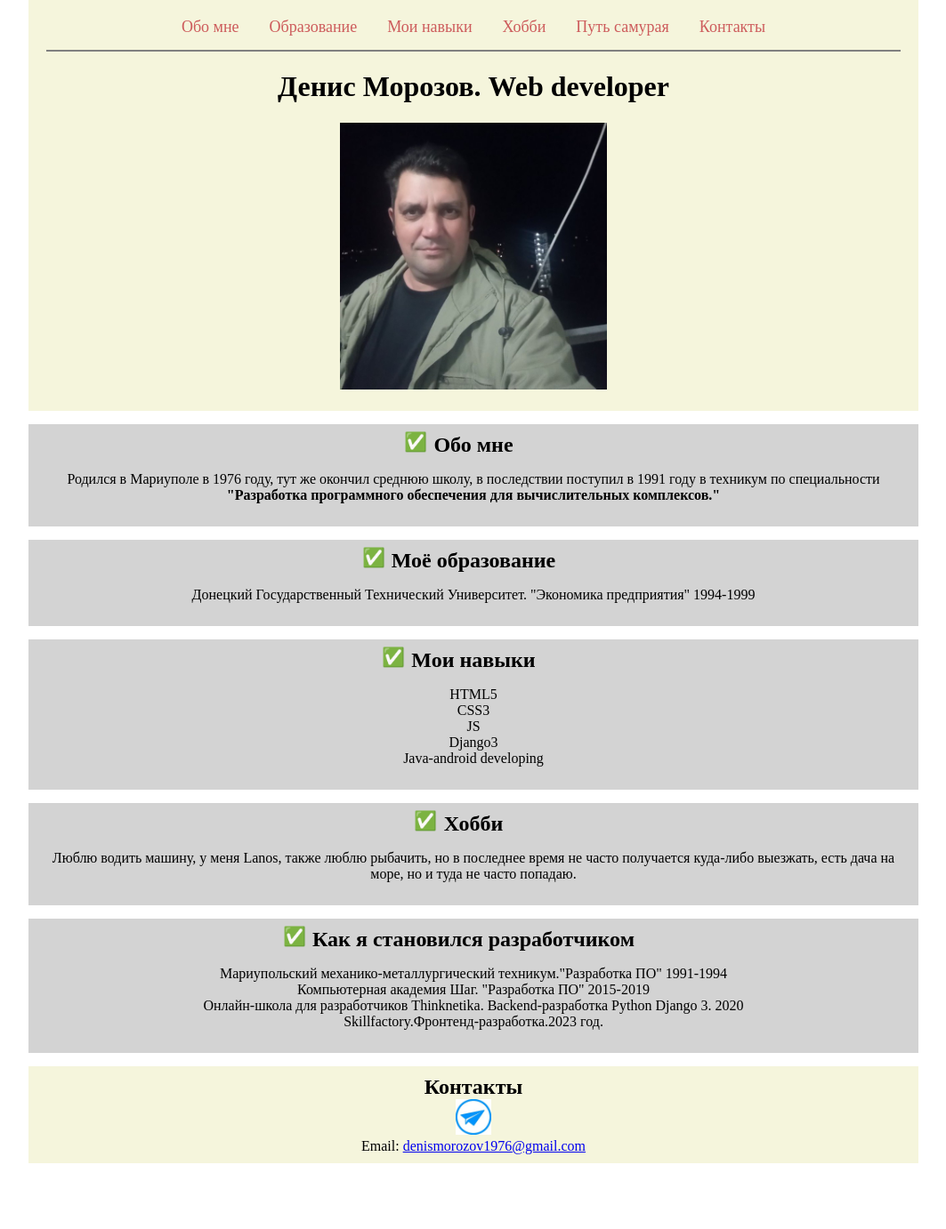
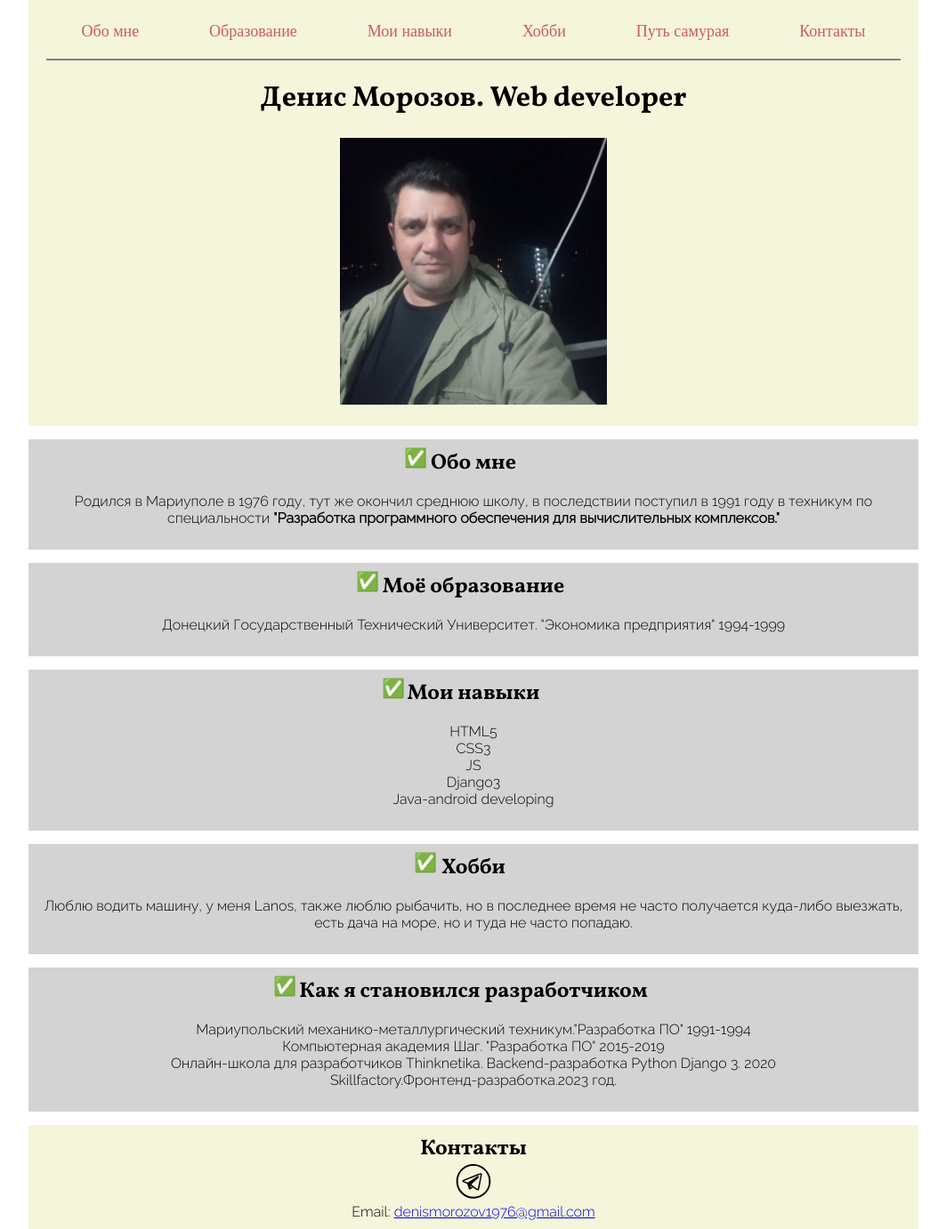
Before and after one commit to denm76/webdev, a plain HTML site: page index.html in a window 1280 px wide. Shown: the whole page at 89% size, without its empty margins (108-1171 px from the left). Before the commit the page ends 1308 px from the top, so only its background shows below. Drawn offline with Linux system fonts and the light colour scheme.

Commit message:
Added fonts styles, SVG icons, flex direction to navigation menu

```diff
--- a/css/style.css
+++ b/css/style.css
@@ -4,8 +4,46 @@ body {
   text-align: center;
 }
 
+header{
+  background-color: beige;
+  padding: 20px;
+}
+
+header img{
+  width: 300px;
+  height: 300px;
+}
+
+.navigation {
+  border-bottom: 2px solid grey;
+  padding-bottom: 15px;
+  display: flex;
+  justify-content: space-around;
+  align-items: center;
+}
+
+.navigation a {
+  margin: 0 10px;
+  font-size: 18px;
+  text-decoration: none;
+  color: indianred;
+  padding: 5px;
+  border-radius: 3px;
+}
+
+.navigation a:hover{
+  background-color: silver;
+}
+
+h1 {
+  font-family: 'Vollkorn', serif;
+  font-weight: 700;
+}
+
 h2 {
   position: relative;
+  font-family: 'Vollkorn', serif;
+  font-weight: 400;
 }
 
 h2.about::before {
@@ -19,7 +57,7 @@ h2.about::before {
 h2.education::before {
   content: "\2705";
   position: absolute;
-  left: 365px;
+  left: 358px;
   top: -2px;
   font-size: 1.3rem;
 }
@@ -43,43 +81,18 @@ h2.hobbies::before {
 h2.become::before {
   content: "\2705";
   position: absolute;
-  left: 276px;
+  left: 265px;
   top: -2px;
   font-size: 1.3rem;
 }
 
-
-header{
-  background-color: beige;
-  padding: 20px;
-  text-align: center;
+p, li {
+  font-family: Raleway, sans-serif;
 }
 
-header h1{
-  text-align: center;
-}
-
-header img{
-  width: 300px;
-  height: 300px;
-}
-
-.navigation {
-  border-bottom: 2px solid grey;
-  padding-bottom: 15px;
-}
-
-.navigation a {
-  margin: 0 10px;
-  font-size: 18px;
-  text-decoration: none;
-  color: indianred;
-  padding: 5px;
-  border-radius: 3px;
-}
-
-.navigation a:hover{
-  background-color: silver;
+.main {
+  display: flex;
+  flex-direction: column;
 }
 
 .section {
--- a/index.html
+++ b/index.html
@@ -3,6 +3,8 @@
 <head>
   <meta charset="UTF-8">
   <meta name="viewport" content="width=device-width, initial-scale=1.0">
+  <link href="https://fonts.googleapis.com/css?family=M+PLUS+Rounded+1c:400,700|Vollkorn:700&amp;display=swap&amp;subset=cyrillic" rel="stylesheet">
+  <link href="https://fonts.googleapis.com/css2?family=Raleway:wght@300&display=swap" rel="stylesheet">
   <link rel="stylesheet" href="css/style.css">
   <title>Web developer card</title>
 </head>
@@ -19,7 +21,7 @@
     <h1>Денис Морозов. Web developer</h1>
     <img src="images/me.jpg" alt="Денис Морозов">
   </header>
-  <main>
+  <main class="main">
     <section class="about_me section">
       <h2 id="about" class="about">
         Обо мне
@@ -74,7 +76,7 @@
     <h2 id="contacts">
       Контакты
     </h2>
-    <p><a href="https://t.me/demariu"><img src="images/telegram.jfif" alt="Telegram"></a></p>
+    <p><a href="https://t.me/demariu"><img src="images/telegram.svg" alt="Telegram"></a></p>
     <p>Email: <a href="mailto:denismorozov1976@gmail.com">denismorozov1976@gmail.com</a></p>
   </footer>
 </body>
```
Also changed, not shown: images/telegram.svg (added).
